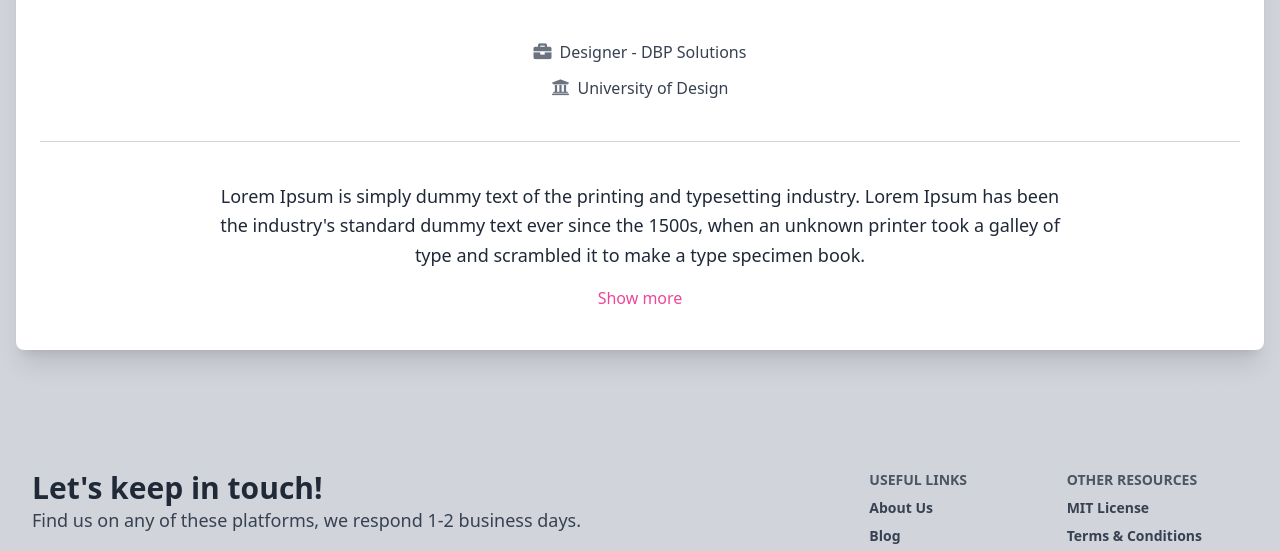
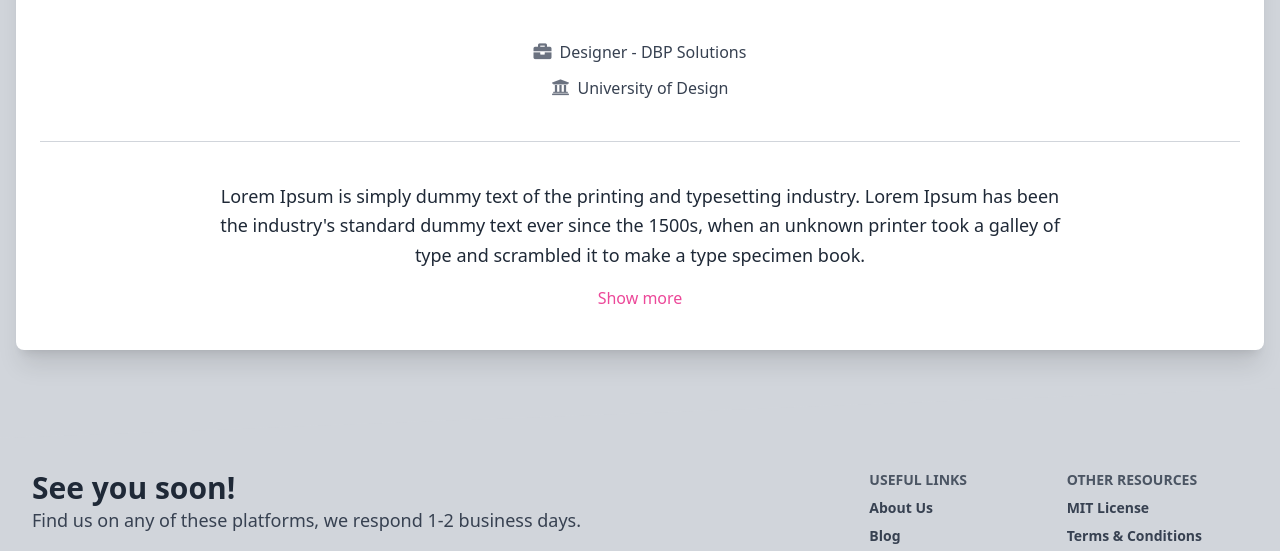
Before and after one commit to dualboot-partners/latam-git-part1-learn-challenge, a plain HTML site: page index.html in a window 1280 px wide. Shown: the part 557-1108 px from the top of the page. Drawn offline with nearby package versions, Linux system fonts and the light colour scheme.

Commit message:
footer text updated

```diff
--- a/index.html
+++ b/index.html
@@ -221,7 +221,7 @@
       <div class="container mx-auto px-4">
         <div class="flex flex-wrap">
           <div class="w-full px-4 lg:w-6/12">
-            <h4 class="text-3xl font-semibold">Let's keep in touch!</h4>
+            <h4 class="text-3xl font-semibold">See you soon!</h4>
             <h5 class="mt-0 mb-2 text-lg text-gray-700">
               Find us on any of these platforms, we respond 1-2 business days.
             </h5>
```
